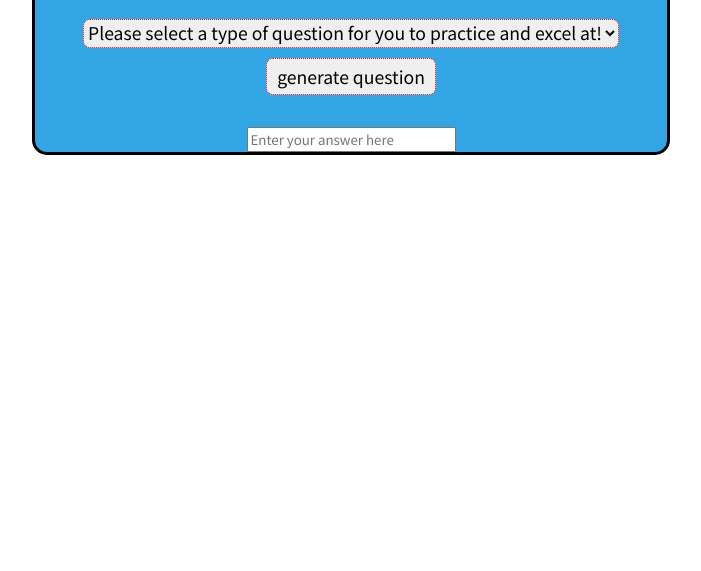
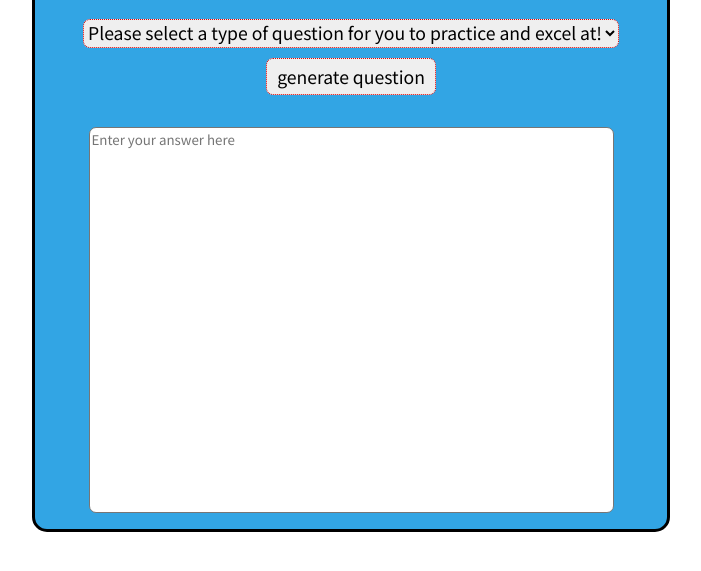
Before and after one commit to richie-rich90454/random_math_question_generator, a website: page index.html in a window 1280 px wide. Shown: the part 81-652 px from the top of the page, without its empty margins (289-990 px from the left). Drawn offline with Linux system fonts and the light colour scheme.

Commit message:
155415 switched to textarea

```diff
--- a/index.html
+++ b/index.html
@@ -9,7 +9,7 @@
         <style>
             body{
                 word-wrap: break-word;
-                font-family: "Noto Sans SC", sans-serif;;
+                font-family: "Noto Sans SC";
             }
             #main-div{
                 margin: auto;
@@ -24,7 +24,7 @@
                 flex-direction: column;
             }
             input,select{
-                font-family: "Noto Sans SC", sans-serif;
+                font-family: "Noto Sans SC";
                 display: block;
                 margin: auto;
             }
@@ -55,6 +55,13 @@
                 font-size: 0.8rem;
                 vertical-align: super;
                 color: #DE0000;
+            }
+            textarea{
+                margin-bottom: 1rem;
+                border-radius: .44rem;
+                box-sizing: border-box;
+                font-family: "Noto Sans SC";
+                resize: none;
             }
             @media (max-width: 768px){
                 #main-div{
@@ -100,7 +107,7 @@
             </select>
             <input type="button" id="genQ" value="generate question">
             <p id="questionArea"></p>
-            <input type="number" placeholder="Enter your answer here">
+            <textarea id="answer-box" cols="60" rows="20" placeholder="Enter your answer here"></textarea>
         </div>
         <script src="script.js"></script>
     </body>
```
